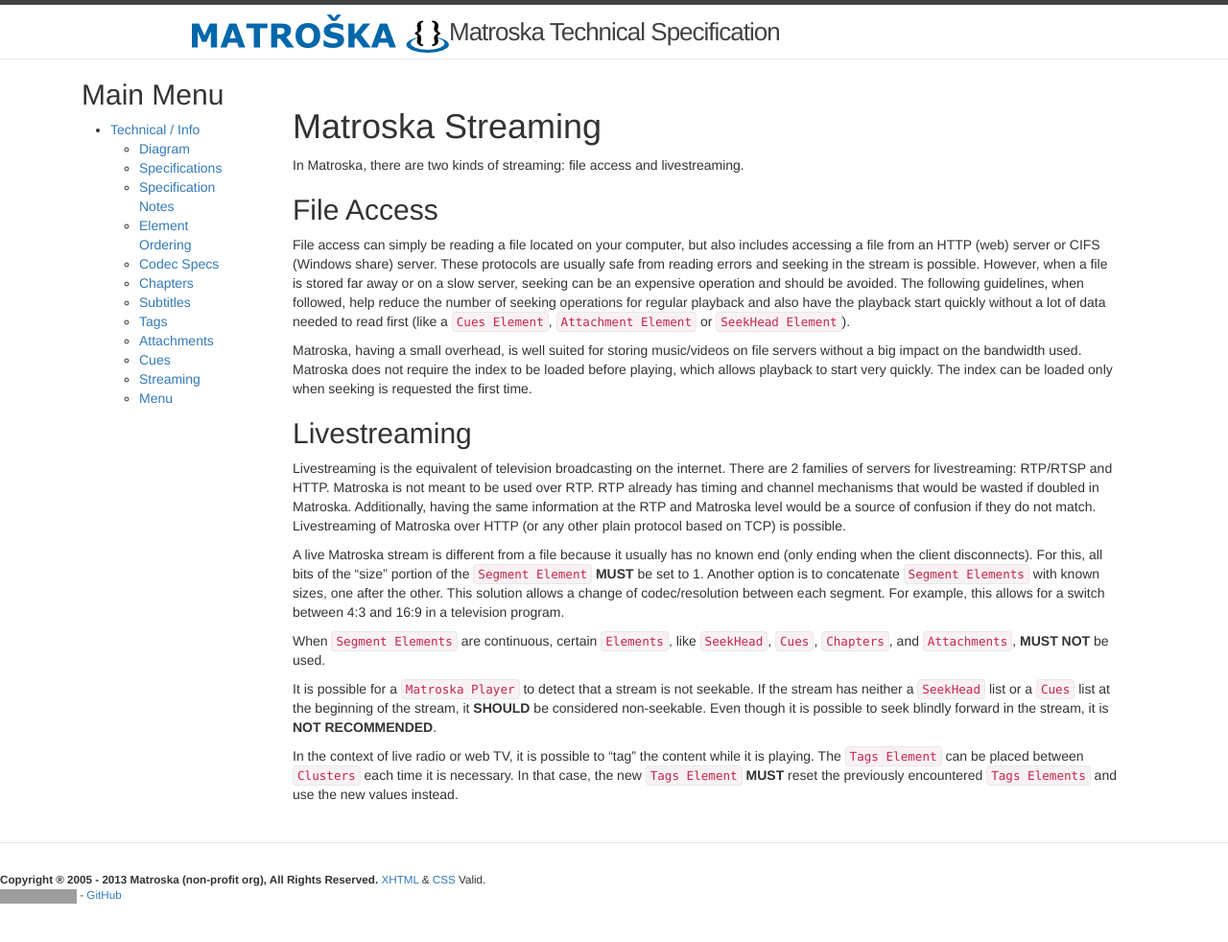
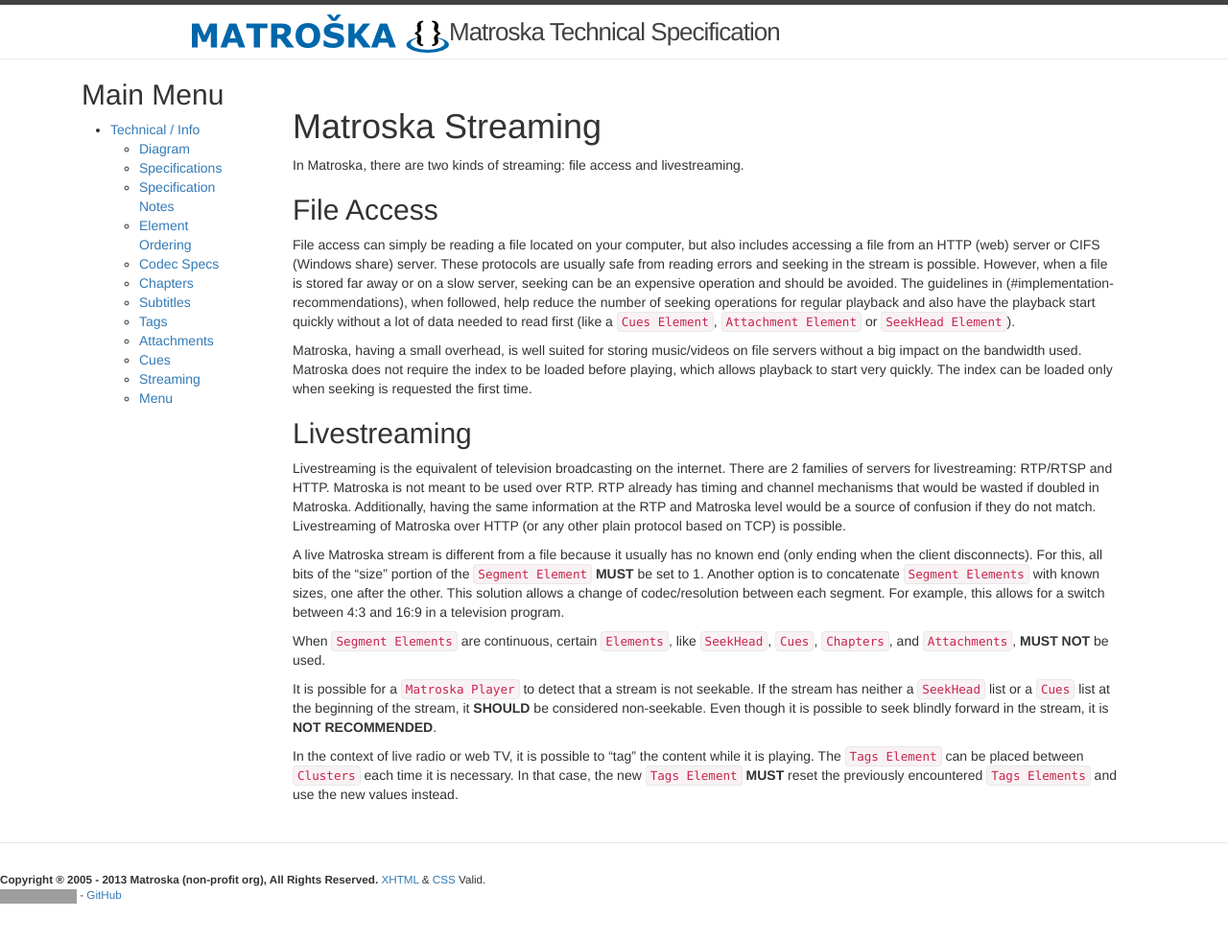
Before and after one commit to ietf-wg-cellar/matroska-specification, a Jekyll site: the page built from streaming.md, in a window 1280 px wide. Shown: the whole page at 96% size. Built offline with Jekyll 4.4.1, drawn with Linux system fonts in a browser that asks for light colours; our own code applies the rules of GitHub Pages for plain Markdown files; grey boxes are pictures that could not be loaded.

Commit message:
Add a link to recommendations for file access

```diff
--- a/streaming.md
+++ b/streaming.md
@@ -8,7 +8,7 @@
 accessing a file from an HTTP (web) server or CIFS (Windows share) server. These protocols
 are usually safe from reading errors and seeking in the stream is possible. However,
 when a file is stored far away or on a slow server, seeking can be an expensive operation
-and should be avoided. The following guidelines, when followed, help reduce the number
+and should be avoided. The guidelines in (#implementation-recommendations), when followed, help reduce the number
 of seeking operations for regular playback and also have the playback start quickly without
 a lot of data needed to read first (like a `Cues Element`, `Attachment Element` or `SeekHead Element`).
 
```
